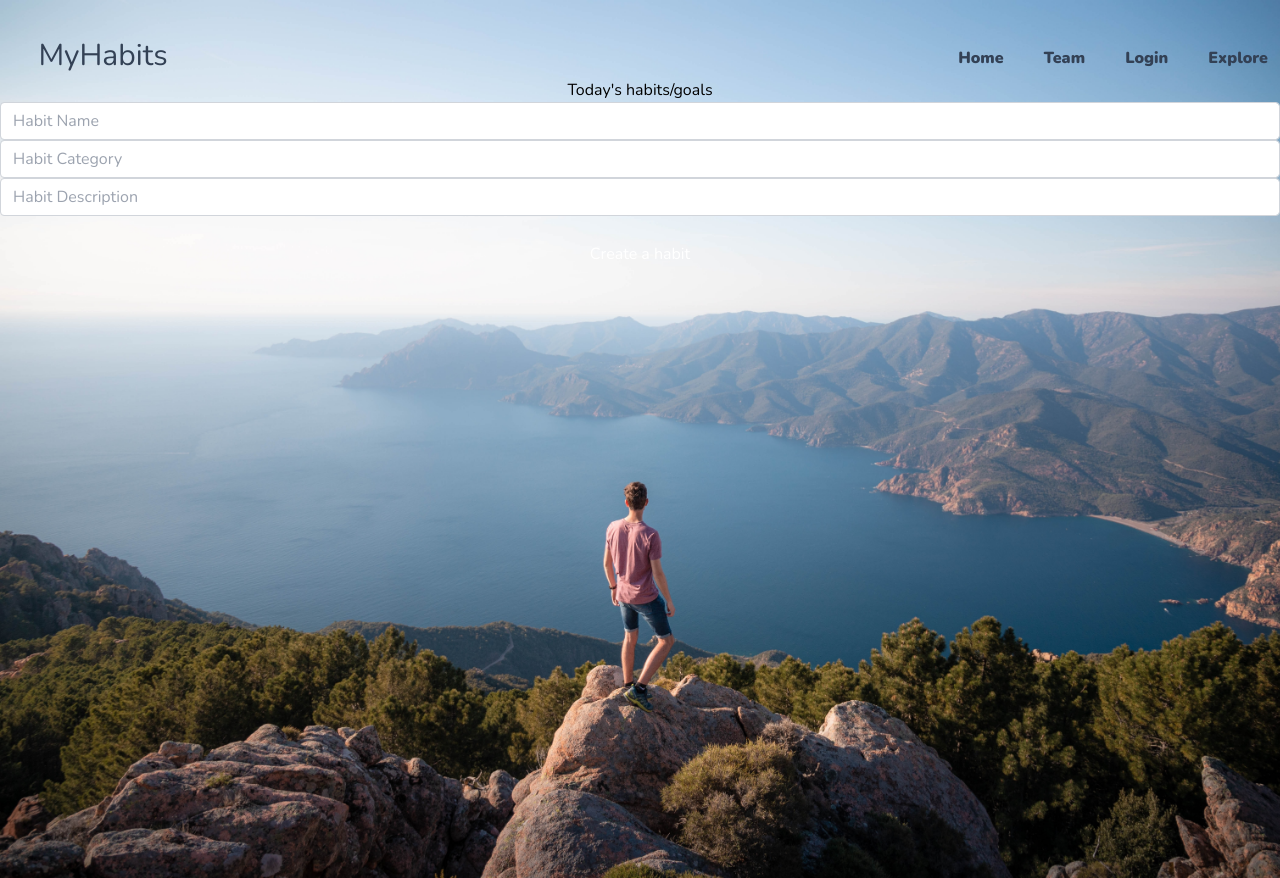
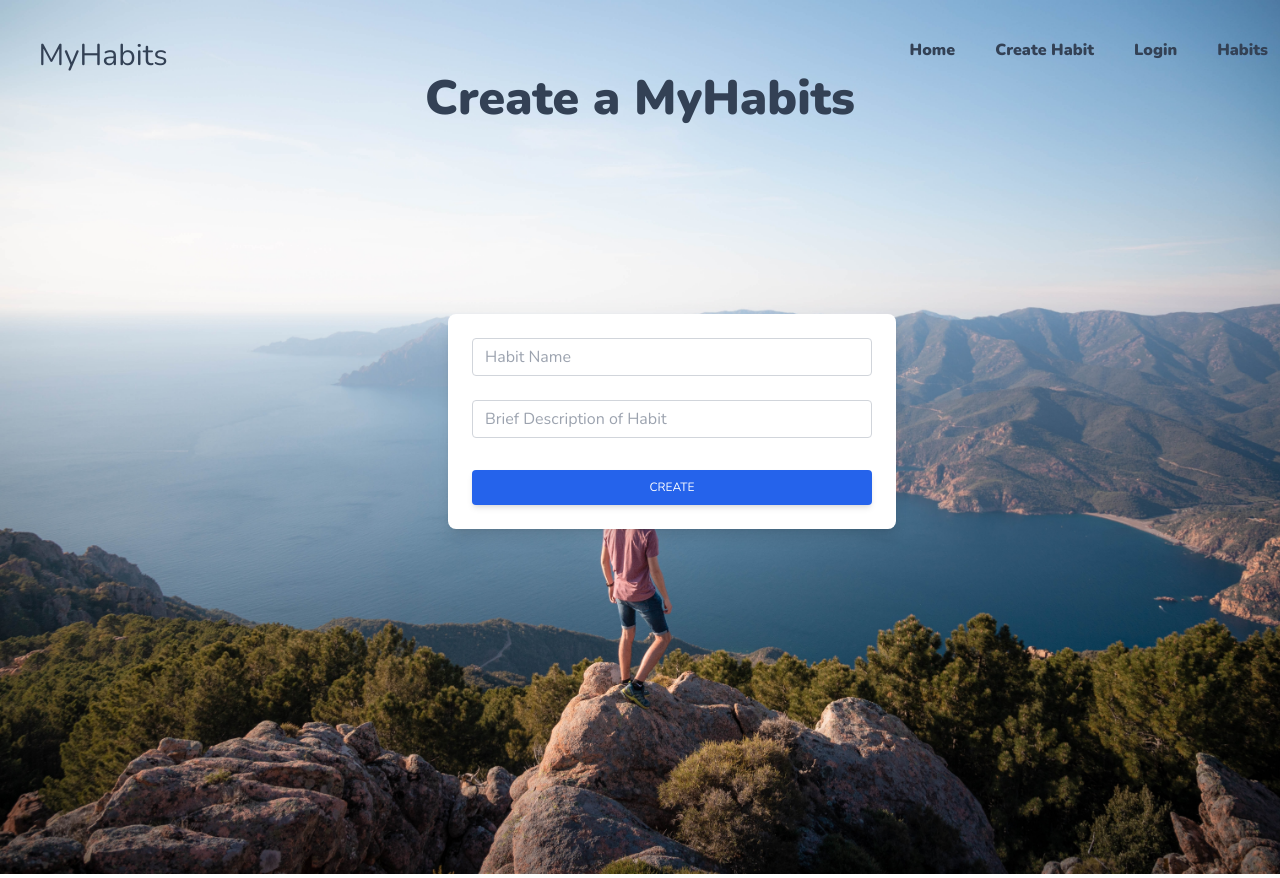
Before and after one commit to Jeffrod1098/habit-forming-app-frontend, a React (Create React App) app: page /createHabit in a window 1280 px wide. Built offline with nearby package versions, Linux system fonts and the light colour scheme.

Commit message:
create habit page was made using tail wind

```diff
--- a/src/CreateHabit.js
+++ b/src/CreateHabit.js
@@ -2,6 +2,7 @@ import React from "react";
 import axios from 'axios'
 import { useState } from 'react'
 import habitImg from "./image/habits.jpg"
+import Nav from "./Nav";
 
 
 const CreateHabit = () => {
@@ -46,21 +47,15 @@ const CreateHabit = () => {
     return (
 
     <div style={backgroundImageStyle}>
-        <div className='nav'>
-                    <div className="logo">
-                        <h3 className='text-3xl text-slate-700'>MyHabits</h3>
-                    </div>
-                    <nav class="flex justify-center space-x-4">
-                        <a href="/home" class="font-bold px-3 py-2 text-slate-700 rounded-lg hover:bg-slate-100 hover:text-slate-900">Home</a>
-                        <a href="/team" class="font-bold px-3 py-2 text-slate-700 rounded-lg hover:bg-slate-100 hover:text-slate-900">Team</a>
-                        <a href="/login" class="font-bold px-3 py-2 text-slate-700 rounded-lg hover:bg-slate-100 hover:text-slate-900">Login</a>
-                        <a href="/explore" class="font-bold px-3 py-2 text-slate-700 rounded-lg hover:bg-slate-100 hover:text-slate-900">Explore</a>
-                    </nav>
-                </div>
+        <Nav />
+        {/* NavBar */}
         <div className='App' >
-            <h1 className="today">Today's habits/goals</h1>
+        <h1 className="text-5xl text-slate-700 font-bold"> Create a MyHabits</h1>
+        {/* Heading */}
+        <div className="form block p-6 rounded-lg shadow-lg bg-white max-w-md">
             <form onSubmit={click}>
-            <input onChange={handleHabitNameChange} type="name" class="form-control block
+                <div className="form-group mb-6">
+                    <input onChange={handleHabitNameChange} type="text" className="form-control block
     w-full
     px-3
     py-1.5
@@ -75,7 +70,9 @@ const CreateHabit = () => {
     m-0
     focus:text-gray-700 focus:bg-white focus:border-blue-600 focus:outline-none" id="exampleInput125"
                         placeholder="Habit Name" />
-            <input onChange={handleHabitDescriptionChange} type="Habit Category" class="form-control block
+                </div>
+                <div className="form-group mb-6">
+                    <input onChange={handleHabitDescriptionChange} type="text" className="form-control block
     w-full
     px-3
     py-1.5
@@ -88,25 +85,31 @@ const CreateHabit = () => {
     transition
     ease-in-out
     m-0
-        focus:text-gray-700 focus:bg-white focus:border-blue-600 focus:outline-none" id="exampleInput125"
-        placeholder="Habit Category" />
-            <input onChange={handleHabitCategoryChange} type="Habit Description" class="form-control block
+    focus:text-gray-700 focus:bg-white focus:border-blue-600 focus:outline-none" id="exampleInput126"
+                        placeholder="Brief Description of Habit" />
+                </div>
+
+                <button type="submit" className="
   w-full
-        px-3
-        py-1.5
-        text-base
-        font-normal
-        text-gray-700
-        bg-white bg-clip-padding
-        border border-solid border-gray-300
+  px-6
+  py-2.5
+  bg-blue-600
+  text-white
+  font-medium
+  text-xs
+  leading-tight
+  uppercase
   rounded
+  shadow-md
+  hover:bg-blue-700 hover:shadow-lg
+  focus:bg-blue-700 focus:shadow-lg focus:outline-none focus:ring-0
+  active:bg-blue-800 active:shadow-lg
   transition
-        ease-in-out
-        m-0
-        focus:text-gray-700 focus:bg-white focus:border-blue-600 focus:outline-none" id="exampleInput127"
-        placeholder="Habit Description" />
-          <button onClick={handleSubmit} type="submit" class="createbtn">Create a habit</button>
+  duration-150
+  ease-in-out">Create</button>
             </form>
+        </div>
+
         </div>
     </div>
     )
--- a/src/Nav.js
+++ b/src/Nav.js
@@ -9,17 +9,17 @@ const Nav = () =>{
             <h3 className='text-3xl text-slate-700'>MyHabits</h3>
         </div>
         <nav className="flex justify-center space-x-4">
-            <Link to= "/">
-                <a  className="font-bold px-3 py-2 text-slate-700 rounded-lg hover:bg-slate-100 hover:text-slate-900">Home</a>
+            <Link to= "/" >
+                <a className="font-bold px-3 py-2 text-slate-700 rounded-lg hover:bg-slate-100 hover:text-slate-900">Home</a>
             </Link>
             <Link to="/createHabit">
                 <a className="font-bold px-3 py-2 text-slate-700 rounded-lg hover:bg-slate-100 hover:text-slate-900">Create Habit</a>
             </Link>
-            <Link to="login">
+            <Link to="/login">
                 <a className="font-bold px-3 py-2 text-slate-700 rounded-lg hover:bg-slate-100 hover:text-slate-900">Login</a>
             </Link>
             <Link to="/habitList">
-                <a className="font-bold px-3 py-2 text-slate-700 rounded-lg hover:bg-slate-100 hover:text-slate-900">Explore</a>
+                <a className="font-bold px-3 py-2 text-slate-700 rounded-lg hover:bg-slate-100 hover:text-slate-900">Habits</a>
             </Link>
         </nav>
     </div>
```
Lines whose indentation alone changed are shown as unchanged.
